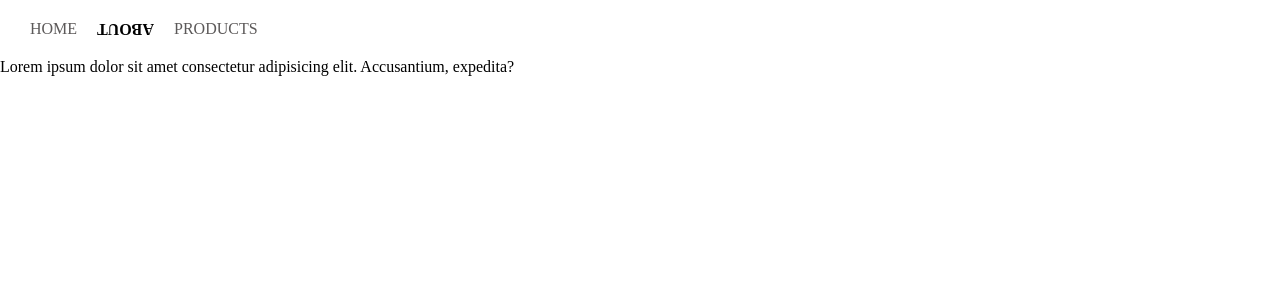
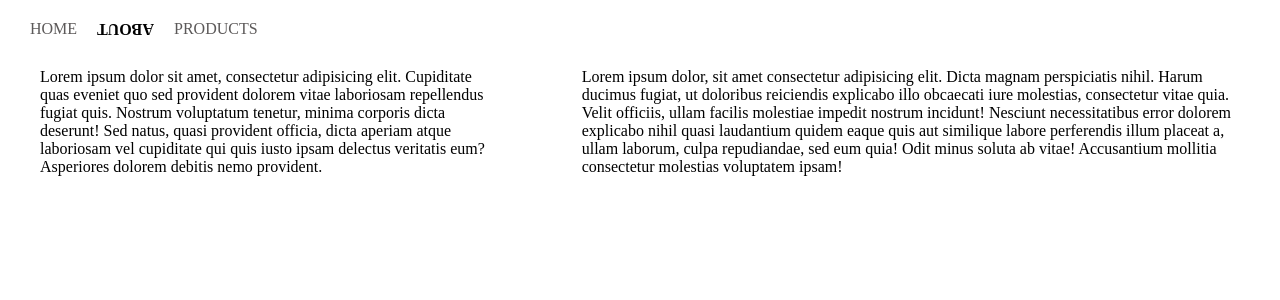
Before and after one commit to MhZ9191/react-router, a React (Vite) app: page /about in a window 1280 px wide. Shown: the top 300 px of the page. Built offline with nearby package versions, Linux system fonts and the light colour scheme.

Commit message:
Add AboutPage css

```diff
--- a/src/index.css
+++ b/src/index.css
@@ -59,3 +59,16 @@
   text-shadow: 3px 3px 5px rgb(109, 98, 98);
   text-decoration: underline;
 }
+
+.sec-about {
+  padding: 10px;
+}
+
+.div-about {
+  display: flex;
+  gap: 80px;
+  max-width: 1200px;
+  width: 95vw;
+  margin: 0 auto;
+  justify-content: space-between;
+}
--- a/src/pages/AboutPage.jsx
+++ b/src/pages/AboutPage.jsx
@@ -4,10 +4,33 @@ export default function AboutPage() {
   return (
     <>
       <Header />
-      <p>
-        Lorem ipsum dolor sit amet consectetur adipisicing elit. Accusantium,
-        expedita?
-      </p>
+      <section className="sec-about">
+        <div className="div-about">
+          <div>
+            <p>
+              Lorem ipsum dolor sit amet, consectetur adipisicing elit.
+              Cupiditate quas eveniet quo sed provident dolorem vitae laboriosam
+              repellendus fugiat quis. Nostrum voluptatum tenetur, minima
+              corporis dicta deserunt! Sed natus, quasi provident officia, dicta
+              aperiam atque laboriosam vel cupiditate qui quis iusto ipsam
+              delectus veritatis eum? Asperiores dolorem debitis nemo provident.
+            </p>
+          </div>
+          <div>
+            <p>
+              Lorem ipsum dolor, sit amet consectetur adipisicing elit. Dicta
+              magnam perspiciatis nihil. Harum ducimus fugiat, ut doloribus
+              reiciendis explicabo illo obcaecati iure molestias, consectetur
+              vitae quia. Velit officiis, ullam facilis molestiae impedit
+              nostrum incidunt! Nesciunt necessitatibus error dolorem explicabo
+              nihil quasi laudantium quidem eaque quis aut similique labore
+              perferendis illum placeat a, ullam laborum, culpa repudiandae, sed
+              eum quia! Odit minus soluta ab vitae! Accusantium mollitia
+              consectetur molestias voluptatem ipsam!
+            </p>
+          </div>
+        </div>
+      </section>
     </>
   );
 }
```
